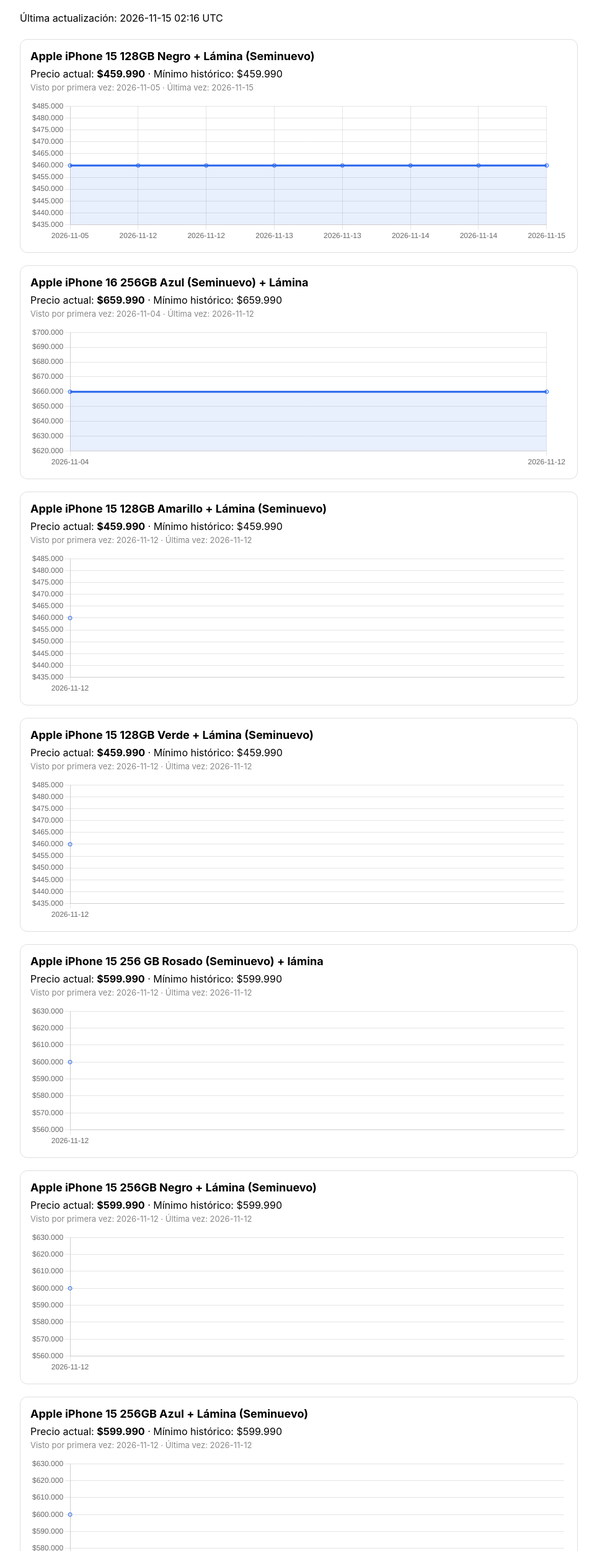
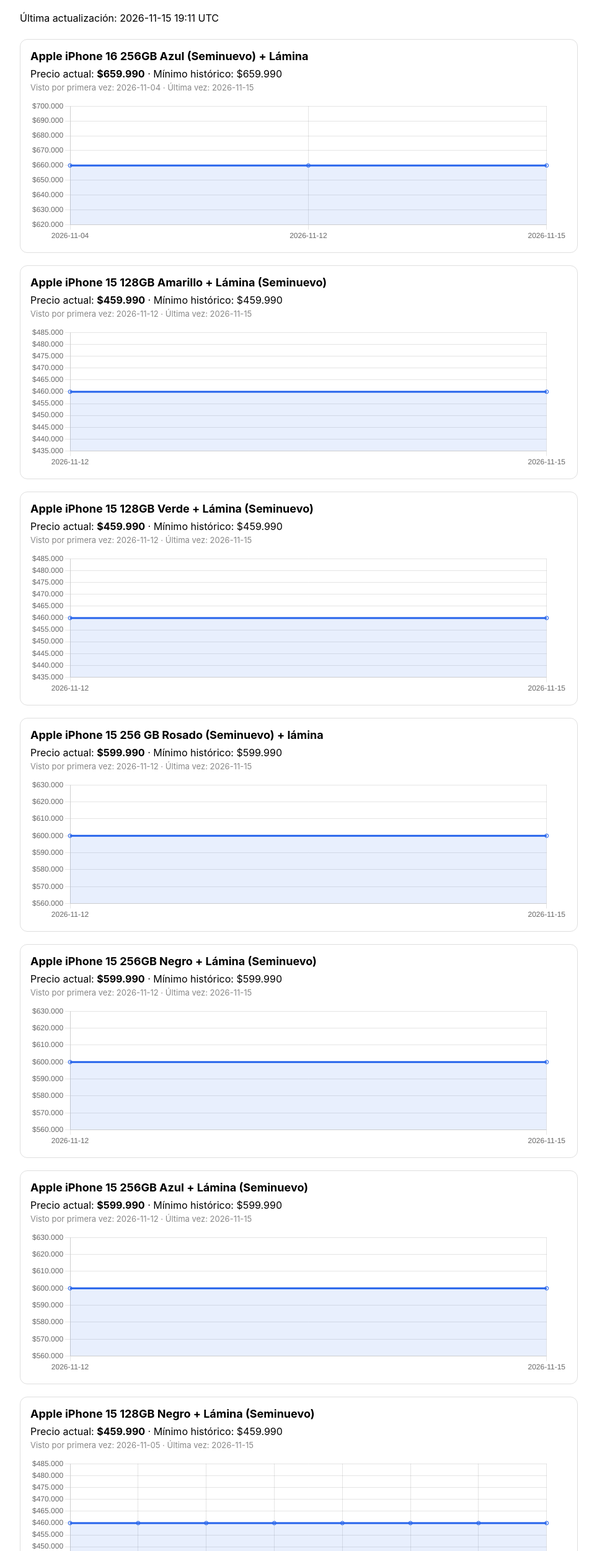
Before and after one commit to Gabosepulvv/iphone-price-alert, a plain HTML site: page docs/index.html in a window 1280 px wide. Shown: the part 118-2620 px from the top of the page at 62% size, without its empty margins (158-1121 px from the left). Drawn offline with nearby package versions, Linux system fonts and the light colour scheme.

Commit message:
Actualiza historial de precios

```diff
--- a/docs/index.html
+++ b/docs/index.html
@@ -21,9 +21,63 @@
 <body>
 <header>
   <h1>📱 Historial de precios · iPhone reacondicionado (Movistar)</h1>
-  <p>Última actualización: 2026-11-15 02:16 UTC</p>
+  <p>Última actualización: 2026-11-15 19:11 UTC</p>
 </header>
 <main>
+
+        <div class="card">
+          <h2><a href="https://catalogo.movistar.cl/tienda/apple-iphone-16-256gb-azul-seminuevo-mas-lamina" target="_blank" rel="noopener">Apple iPhone 16 256GB Azul (Seminuevo) + Lámina</a></h2>
+          <p class="price">Precio actual: <strong>$659.990</strong>
+             &middot; Mínimo histórico: $659.990</p>
+          <p class="meta">Visto por primera vez: 2026-11-04
+             &middot; Última vez: 2026-11-15</p>
+          <canvas id="chart-0" height="80"></canvas>
+        </div>
+
+        <div class="card">
+          <h2><a href="https://catalogo.movistar.cl/tienda/apple-iphone-15-128gb-amarillo-lamina-seminuevo" target="_blank" rel="noopener">Apple iPhone 15 128GB Amarillo + Lámina  (Seminuevo)</a></h2>
+          <p class="price">Precio actual: <strong>$459.990</strong>
+             &middot; Mínimo histórico: $459.990</p>
+          <p class="meta">Visto por primera vez: 2026-11-12
+             &middot; Última vez: 2026-11-15</p>
+          <canvas id="chart-1" height="80"></canvas>
+        </div>
+
+        <div class="card">
+          <h2><a href="https://catalogo.movistar.cl/tienda/apple-iphone-15-128gb-verde-lamina-seminuevo" target="_blank" rel="noopener">Apple iPhone 15 128GB Verde + Lámina (Seminuevo)</a></h2>
+          <p class="price">Precio actual: <strong>$459.990</strong>
+             &middot; Mínimo histórico: $459.990</p>
+          <p class="meta">Visto por primera vez: 2026-11-12
+             &middot; Última vez: 2026-11-15</p>
+          <canvas id="chart-2" height="80"></canvas>
+        </div>
+
+        <div class="card">
+          <h2><a href="https://catalogo.movistar.cl/tienda/apple-iphone-15-256-gb-rosado-seminuevo-mas-lamina" target="_blank" rel="noopener">Apple iPhone 15 256 GB Rosado (Seminuevo) + lámina</a></h2>
+          <p class="price">Precio actual: <strong>$599.990</strong>
+             &middot; Mínimo histórico: $599.990</p>
+          <p class="meta">Visto por primera vez: 2026-11-12
+             &middot; Última vez: 2026-11-15</p>
+          <canvas id="chart-3" height="80"></canvas>
+        </div>
+
+        <div class="card">
+          <h2><a href="https://catalogo.movistar.cl/tienda/apple-iphone-15-256gb-negro-lamina-seminuevo" target="_blank" rel="noopener">Apple iPhone 15 256GB Negro + Lámina (Seminuevo)</a></h2>
+          <p class="price">Precio actual: <strong>$599.990</strong>
+             &middot; Mínimo histórico: $599.990</p>
+          <p class="meta">Visto por primera vez: 2026-11-12
+             &middot; Última vez: 2026-11-15</p>
+          <canvas id="chart-4" height="80"></canvas>
+        </div>
+
+        <div class="card">
+          <h2><a href="https://catalogo.movistar.cl/tienda/apple-iphone-15-256-gb-azul-lamina-seminuevo" target="_blank" rel="noopener">Apple iPhone 15 256GB Azul + Lámina (Seminuevo)</a></h2>
+          <p class="price">Precio actual: <strong>$599.990</strong>
+             &middot; Mínimo histórico: $599.990</p>
+          <p class="meta">Visto por primera vez: 2026-11-12
+             &middot; Última vez: 2026-11-15</p>
+          <canvas id="chart-5" height="80"></canvas>
+        </div>
 
         <div class="card">
           <h2><a href="https://catalogo.movistar.cl/tienda/apple-iphone-15-128gb-negro-lamina-seminuevo" target="_blank" rel="noopener">Apple iPhone 15 128GB Negro + Lámina (Seminuevo)</a></h2>
@@ -31,60 +85,6 @@
              &middot; Mínimo histórico: $459.990</p>
           <p class="meta">Visto por primera vez: 2026-11-05
              &middot; Última vez: 2026-11-15</p>
-          <canvas id="chart-0" height="80"></canvas>
-        </div>
-
-        <div class="card">
-          <h2><a href="https://catalogo.movistar.cl/tienda/apple-iphone-16-256gb-azul-seminuevo-mas-lamina" target="_blank" rel="noopener">Apple iPhone 16 256GB Azul (Seminuevo) + Lámina</a></h2>
-          <p class="price">Precio actual: <strong>$659.990</strong>
-             &middot; Mínimo histórico: $659.990</p>
-          <p class="meta">Visto por primera vez: 2026-11-04
-             &middot; Última vez: 2026-11-12</p>
-          <canvas id="chart-1" height="80"></canvas>
-        </div>
-
-        <div class="card">
-          <h2><a href="https://catalogo.movistar.cl/tienda/apple-iphone-15-128gb-amarillo-lamina-seminuevo" target="_blank" rel="noopener">Apple iPhone 15 128GB Amarillo + Lámina  (Seminuevo)</a></h2>
-          <p class="price">Precio actual: <strong>$459.990</strong>
-             &middot; Mínimo histórico: $459.990</p>
-          <p class="meta">Visto por primera vez: 2026-11-12
-             &middot; Última vez: 2026-11-12</p>
-          <canvas id="chart-2" height="80"></canvas>
-        </div>
-
-        <div class="card">
-          <h2><a href="https://catalogo.movistar.cl/tienda/apple-iphone-15-128gb-verde-lamina-seminuevo" target="_blank" rel="noopener">Apple iPhone 15 128GB Verde + Lámina (Seminuevo)</a></h2>
-          <p class="price">Precio actual: <strong>$459.990</strong>
-             &middot; Mínimo histórico: $459.990</p>
-          <p class="meta">Visto por primera vez: 2026-11-12
-             &middot; Última vez: 2026-11-12</p>
-          <canvas id="chart-3" height="80"></canvas>
-        </div>
-
-        <div class="card">
-          <h2><a href="https://catalogo.movistar.cl/tienda/apple-iphone-15-256-gb-rosado-seminuevo-mas-lamina" target="_blank" rel="noopener">Apple iPhone 15 256 GB Rosado (Seminuevo) + lámina</a></h2>
-          <p class="price">Precio actual: <strong>$599.990</strong>
-             &middot; Mínimo histórico: $599.990</p>
-          <p class="meta">Visto por primera vez: 2026-11-12
-             &middot; Última vez: 2026-11-12</p>
-          <canvas id="chart-4" height="80"></canvas>
-        </div>
-
-        <div class="card">
-          <h2><a href="https://catalogo.movistar.cl/tienda/apple-iphone-15-256gb-negro-lamina-seminuevo" target="_blank" rel="noopener">Apple iPhone 15 256GB Negro + Lámina (Seminuevo)</a></h2>
-          <p class="price">Precio actual: <strong>$599.990</strong>
-             &middot; Mínimo histórico: $599.990</p>
-          <p class="meta">Visto por primera vez: 2026-11-12
-             &middot; Última vez: 2026-11-12</p>
-          <canvas id="chart-5" height="80"></canvas>
-        </div>
-
-        <div class="card">
-          <h2><a href="https://catalogo.movistar.cl/tienda/apple-iphone-15-256-gb-azul-lamina-seminuevo" target="_blank" rel="noopener">Apple iPhone 15 256GB Azul + Lámina (Seminuevo)</a></h2>
-          <p class="price">Precio actual: <strong>$599.990</strong>
-             &middot; Mínimo histórico: $599.990</p>
-          <p class="meta">Visto por primera vez: 2026-11-12
-             &middot; Última vez: 2026-11-12</p>
           <canvas id="chart-6" height="80"></canvas>
         </div>
 
@@ -126,7 +126,7 @@
 </main>
 <footer>Generado automáticamente desde history.json en cada corrida del bot.</footer>
 <script>
-const chartData = {"chart-0": {"labels": ["2026-11-05", "2026-11-12", "2026-11-12", "2026-11-13", "2026-11-13", "2026-11-14", "2026-11-14", "2026-11-15"], "prices": [459990, 459990, 459990, 459990, 459990, 459990, 459990, 459990]}, "chart-1": {"labels": ["2026-11-04", "2026-11-12"], "prices": [659990, 659990]}, "chart-2": {"labels": ["2026-11-12"], "prices": [459990]}, "chart-3": {"labels": ["2026-11-12"], "prices": [459990]}, "chart-4": {"labels": ["2026-11-12"], "prices": [599990]}, "chart-5": {"labels": ["2026-11-12"], "prices": [599990]}, "chart-6": {"labels": ["2026-11-12"], "prices": [599990]}, "chart-7": {"labels": ["2026-11-05", "2026-11-12", "2026-11-12"], "prices": [379990, 379990, 379990]}, "chart-8": {"labels": ["2026-11-12", "2026-11-12"], "prices": [499990, 499990]}, "chart-9": {"labels": ["2026-11-09", "2026-11-10", "2026-11-10", "2026-11-11", "2026-11-11", "2026-11-12"], "prices": [659990, 659990, 599990, 599990, 599990, 599990]}, "chart-10": {"labels": ["2026-11-03", "2026-11-03", "2026-11-04"], "prices": [699990, 699990, 699990]}};
+const chartData = {"chart-0": {"labels": ["2026-11-04", "2026-11-12", "2026-11-15"], "prices": [659990, 659990, 659990]}, "chart-1": {"labels": ["2026-11-12", "2026-11-15"], "prices": [459990, 459990]}, "chart-2": {"labels": ["2026-11-12", "2026-11-15"], "prices": [459990, 459990]}, "chart-3": {"labels": ["2026-11-12", "2026-11-15"], "prices": [599990, 599990]}, "chart-4": {"labels": ["2026-11-12", "2026-11-15"], "prices": [599990, 599990]}, "chart-5": {"labels": ["2026-11-12", "2026-11-15"], "prices": [599990, 599990]}, "chart-6": {"labels": ["2026-11-05", "2026-11-12", "2026-11-12", "2026-11-13", "2026-11-13", "2026-11-14", "2026-11-14", "2026-11-15"], "prices": [459990, 459990, 459990, 459990, 459990, 459990, 459990, 459990]}, "chart-7": {"labels": ["2026-11-05", "2026-11-12", "2026-11-12"], "prices": [379990, 379990, 379990]}, "chart-8": {"labels": ["2026-11-12", "2026-11-12"], "prices": [499990, 499990]}, "chart-9": {"labels": ["2026-11-09", "2026-11-10", "2026-11-10", "2026-11-11", "2026-11-11", "2026-11-12"], "prices": [659990, 659990, 599990, 599990, 599990, 599990]}, "chart-10": {"labels": ["2026-11-03", "2026-11-03", "2026-11-04"], "prices": [699990, 699990, 699990]}};
 for (const [id, data] of Object.entries(chartData)) {
   new Chart(document.getElementById(id), {
     type: 'line',
```
Also changed, not shown: history.json (+30 -6 lines).
